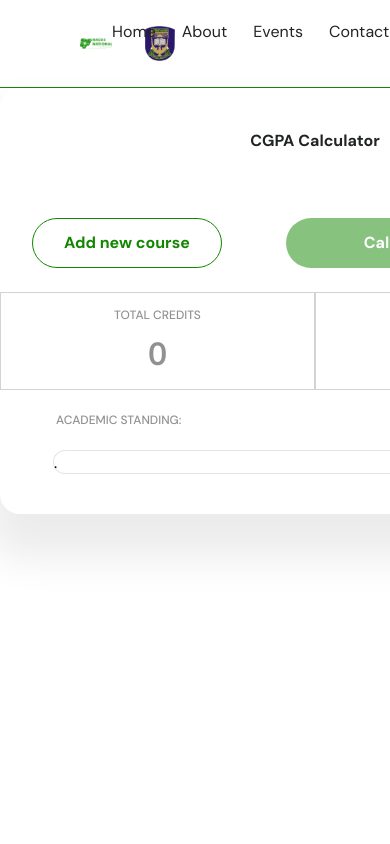
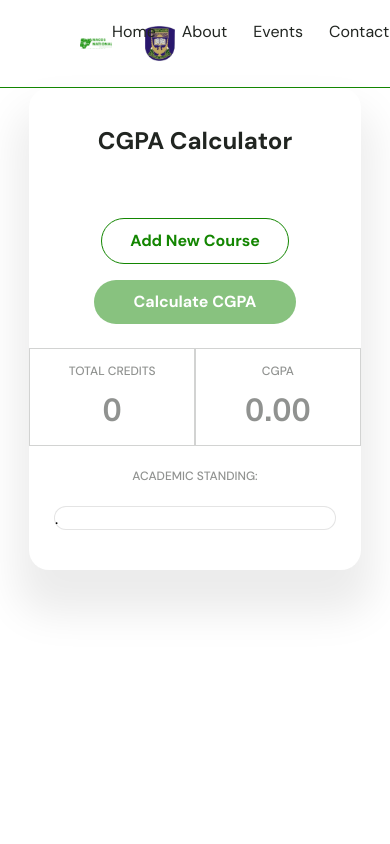
Before and after one commit to nacossuil/Uil-Nacos-Web, a React (Vite) app in the folder frontend/: page /calculator in a window 390 px wide. Shown: the top 844 px of the page. Built offline with nearby package versions, Linux system fonts and the light colour scheme.

Commit message:
Responsiveness of CGPA calculator...

```diff
--- a/frontend/src/components/Shared/FAQs/faqs.css
+++ b/frontend/src/components/Shared/FAQs/faqs.css
@@ -1,4 +1,4 @@
-* {
+    * {
     margin: 0;
     padding: 0;
     box-sizing: border-box;
--- a/frontend/src/pages/CgpaCalculator/CgpaCalculator.jsx
+++ b/frontend/src/pages/CgpaCalculator/CgpaCalculator.jsx
@@ -141,15 +141,15 @@ const CgpaCalculator = () => {
         break;
       case cgpa >= 4.5:
         setResultText("EXCELLENT PERFORMANCE!");
-        setResultBgStyle("bg-[#05BA05] w-[440px] text-[#05BA05]");
+        setResultBgStyle("bg-[#05BA05] w-3/4 text-[#05BA05]");
         break;
       case cgpa >= 3.5:
-        setResultText("GOOD STANDING");
-        setResultBgStyle("bg-[#FDC553] w-[351px] text-[#FDC553]");
+        setResultText("GOOD STANDING!");
+        setResultBgStyle("bg-[#FDC553] w-2/4 text-[#FDC553]");
         break;
       case cgpa < 3.5:
-        setResultText("NOT GOOD STANDING- SEE YOUR ACADEMIC ADVISOR");
-        setResultBgStyle("bg-[#F91F1F] w-[225px] text-[#F91F1F]");
+        setResultText("NOT ON GOOD STANDING! - SEE YOUR ACADEMIC ADVISOR");
+        setResultBgStyle("bg-[#F91F1F] w-1/4 text-[#F91F1F]");
         break;
 
       default:
@@ -162,10 +162,9 @@ const CgpaCalculator = () => {
       {/* CGPA calculator */}
       <div
         id="cgpa-container"
-        className="w-[630px] max-h-[2000px] mx-auto bg-white rounded-[20px] pb-10"
-      >
+        className="max-h-[2000px] mx-auto bg-white rounded-[20px] pb-10 ">
         {/* CGPA calculator title*/}
-        <h1 className="text-[#212521] leading-[26px] py-10 font-bold text-center">
+        <h1 id="cgpa-calc" className="text-[#212521] leading-[26px] py-10 font-bold text-center">
           CGPA Calculator
         </h1>
 
@@ -176,28 +175,28 @@ const CgpaCalculator = () => {
               <div className="flex items-center justify-center py-1">
                 <div
                   id="CGC-container"
-                  className="rounded-lg w-[520px] h-[52px] mr-3 flex items-center"
+                  className="rounded-lg w-[520px] max-h-[52px] mr-3 flex items-center"
                 >
                   {/* course container */}
-                  <div className="flex-1 pl-[1.6px]">
+                  <div className="flex-1">
                     <input
                       type="text"
                       placeholder="Course Title"
-                      className="leading-6 w-full"
+                      className="leading-6"
                       id="course"
                       required
                     />
                   </div>
 
+                  <div id="grade-credits">
                     {/* grade container */}
                     <div className="flex-1 relative py-3" id="grade-container">
                       <div
                         onClick={() => toggleGradeDropDown(container.id)}
                         id={`grade-select-${container.id}`}
-                      className="relative cursor-pointer"
-                    >
+                        className="relative cursor-pointer">
                         {container.grade}
-                      <div className="absolute mt-[-30px] right-2">
+                        <div className="absolute mt-[-32px] right-2" id="drop-button">
                           <IconButton>
                             <svg
                               width="24"
@@ -222,8 +221,7 @@ const CgpaCalculator = () => {
                       {isOpen && selectedIndex === container.id && (
                         <div
                           id="grade-option-select"
-                        className="absolute top-full left-0 bg-white z-50"
-                      >
+                          className="absolute top-full left-0 bg-white z-50">
                           <h1 className="px-3" id="grade-header">
                             Select Grade
                           </h1>
@@ -253,7 +251,7 @@ const CgpaCalculator = () => {
                         {isCreditsOpen && selectedIndex === container.id
                           ? "Credits"
                           : container.credit}
-                      <div className="absolute mt-[-30px] right-2">
+                        <div className="absolute mt-[-32px] right-2" id="drop-button">
                           <IconButton>
                             <svg
                               width="24"
@@ -278,15 +276,13 @@ const CgpaCalculator = () => {
                       {isCreditsOpen && selectedIndex === container.id && (
                         <div
                           id={`credits-option-select`}
-                        className="absolute top-full left-0 bg-white z-50  rounded text-black"
-                      >
+                          className="absolute top-full left-0 bg-white z-50  rounded text-black">
                           <h1 id="credits-header" className="px-3">
                             Select Credit
                           </h1>
                           <div
                             className="flex items-center justify-between px-3"
-                          id="credits-option"
-                        >
+                            id="credits-option">
                             <span className="mr-auto">{container.credit}</span>
 
                             <div className="flex items-center">
@@ -342,8 +338,9 @@ const CgpaCalculator = () => {
                       )}
                     </div>
                   </div>
+                </div>
 
-                <IconButton onClick={() => removeContainer(container.id)}>
+                <IconButton onClick={() => removeContainer(container.id)} id="remove-btn">
                   <svg
                     width="24"
                     height="24"
@@ -372,14 +369,14 @@ const CgpaCalculator = () => {
           </div>
         ))}
 
-        {/* Add course button and  calculate button */}
-        <div className="flex space-x-16 mx-8 my-6">
+        {/* Add course button and calculate button */}
+        {/* flex space-x-16 mx-8 my-6 */}
+        <div className="new-course">
           <button
             id="add-btn"
             onClick={addNewContainer}
-            className="text-[#138601] leading-5 font-bold  hover:bg-[#138601] hover:text-white duration-200"
-          >
-            Add new course
+            className="text-[#138601] leading-5 font-bold  hover:bg-[#138601] hover:text-white duration-200">
+            Add New Course
           </button>
 
           <button
@@ -388,8 +385,7 @@ const CgpaCalculator = () => {
             onClick={handleCalculateCGPA}
             className={`bg-[#138601] leading-5 font-bold text-white ${
               isDisabled ? `opacity-50` : `opacity-1`
-            }`}
-          >
+            }`}>
             Calculate CGPA
           </button>
         </div>
@@ -414,7 +410,7 @@ const CgpaCalculator = () => {
 
         {/* Grade bar section */}
         <div>
-          <div className="flex justify-between px-14 py-5">
+          <div className="flex justify-between px-14 py-5" id="acad-stand">
             <h1 id="grade" className="text-xs font-medium leading-5">
               ACADEMIC STANDING:
             </h1>
--- a/frontend/src/pages/CgpaCalculator/cgpa.css
+++ b/frontend/src/pages/CgpaCalculator/cgpa.css
@@ -1,7 +1,13 @@
 @import url('https://fonts.googleapis.com/css2?family=Mulish&display=swap');
 
 #cgpa-container {
+    width: 50%;
     box-shadow: 0px 32px 40px 12px rgba(0, 0, 0, 0.08);
+    margin-bottom: 50px;
+}
+
+#cgpa-calc {
+    font-size: 24px;
 }
 
 #CGC-container {
@@ -16,14 +22,24 @@
     border-right: 1px solid rgba(33, 37, 33, 0.24);
 }
 
+#grade-credits {
+    display: flex;
+    /* flex: 1; */
+    width: 100%;
+    flex-direction: row;
+}
+
 #grade-container {
     padding-left: 10px;
     padding-right: 10px;
     border-right: 1px solid rgba(33, 37, 33, 0.24);
     color: rgba(33, 37, 33, 0.50);
     position: relative;
-    height: 48px;
+    /* height: 48px; */
+}
 
+#icon-btn {
+    padding-right: 2px;
 }
 
 #grade-header {
@@ -34,7 +50,6 @@
 #grade-option {
     border-bottom: 1px solid rgba(33, 37, 33, 0.08);
     width: 100%;
-
 }
 
 #credits-header {
@@ -88,10 +103,10 @@
 
 #add-btn {
     padding: 14px 31px;
-    justify-content: center;
-    align-items: center;
+    margin-right: 80px;
     border-radius: 100px;
     border: 1px solid #138601;
+    transition: 0.5s ease-in-out all;
 }
 
 #calc-btn {
@@ -138,7 +153,7 @@
 }
 
 #grade-bar-container {
-    width: 524px;
+    width: 85%;
     height: 24px;
     border-radius: 100px;
     border: 1px solid rgba(33, 37, 33, 0.12);
@@ -150,5 +165,85 @@
 }
 
 #grade-note {
-    color: rgba(33, 37, 33, 0.50);
+    color: rgba(33, 37, 33, 0.80);
+    font-weight: 700;
 }
+
+.new-course {
+    width: 100%;
+    margin: 24px auto;
+    padding: 0 68px 0 32px;
+    display: flex;
+    justify-content: center;
+    align-items: center;
+    /* overflow: hidden; */
+
+}
+
+
+@media (max-width: 768px) {
+    #cgpa-container {
+        width: 85%;
+        margin: auto auto 50px;
+        /* overflow: hidden; */
+    }
+
+    #CGC-container {
+        width: 80%;
+        flex-direction: column;
+        max-height: 400px;
+        margin-right: 4px;
+    }
+
+    #course {
+        font-size: 14px;
+        text-align: center;
+        flex: 1;
+        padding: 8px 0;
+        /* margin: 8px 0; */
+        border: none;
+        border-bottom: 1px solid rgba(33, 37, 33, 0.24);
+    }
+
+    #grade-container, #credits-container {
+        text-align: center;
+        padding: 4px 0 8px;
+        /* margin: 8px 0; */
+    }
+
+    #drop-button {
+        margin-top: -15px;
+        left: 0;
+        right: 0;
+    }
+
+    #remove-btn {
+        padding: 4px;
+    }
+
+    .new-course {
+        flex-direction: column;
+        justify-content: center;
+        margin: 24px 0;
+        padding: 0;
+    }
+
+    #add-btn {
+        padding: 12px 28px;
+        margin: 0 0 16px 0;
+    }
+
+    #calc-btn {
+        padding: 12px 40px;
+    }
+
+    #acad-stand {
+        flex-direction: column;
+        padding-left: 12px;
+        padding-right: 12px;
+    }
+
+    #grade, #grade-note {
+        text-align: center;
+    }
+}
```
Also changed, not shown: 1 other file (tests, documents, lock files or other folders). Lines whose indentation alone changed are shown as unchanged.
